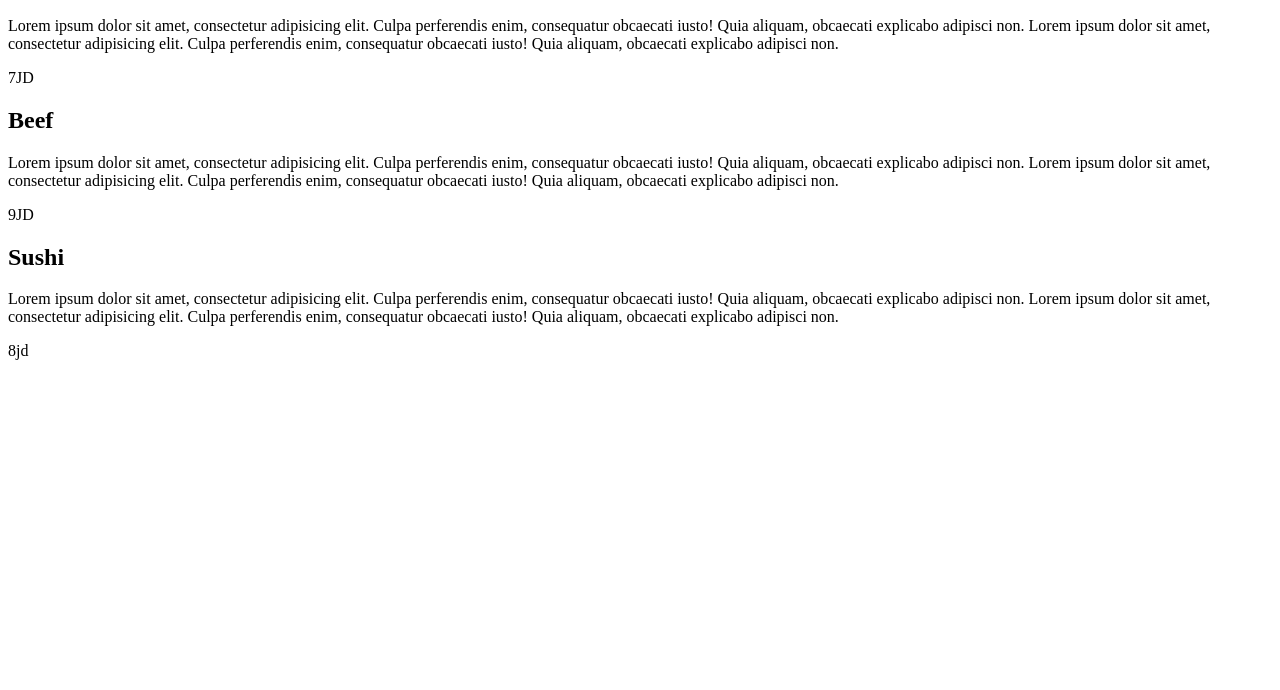
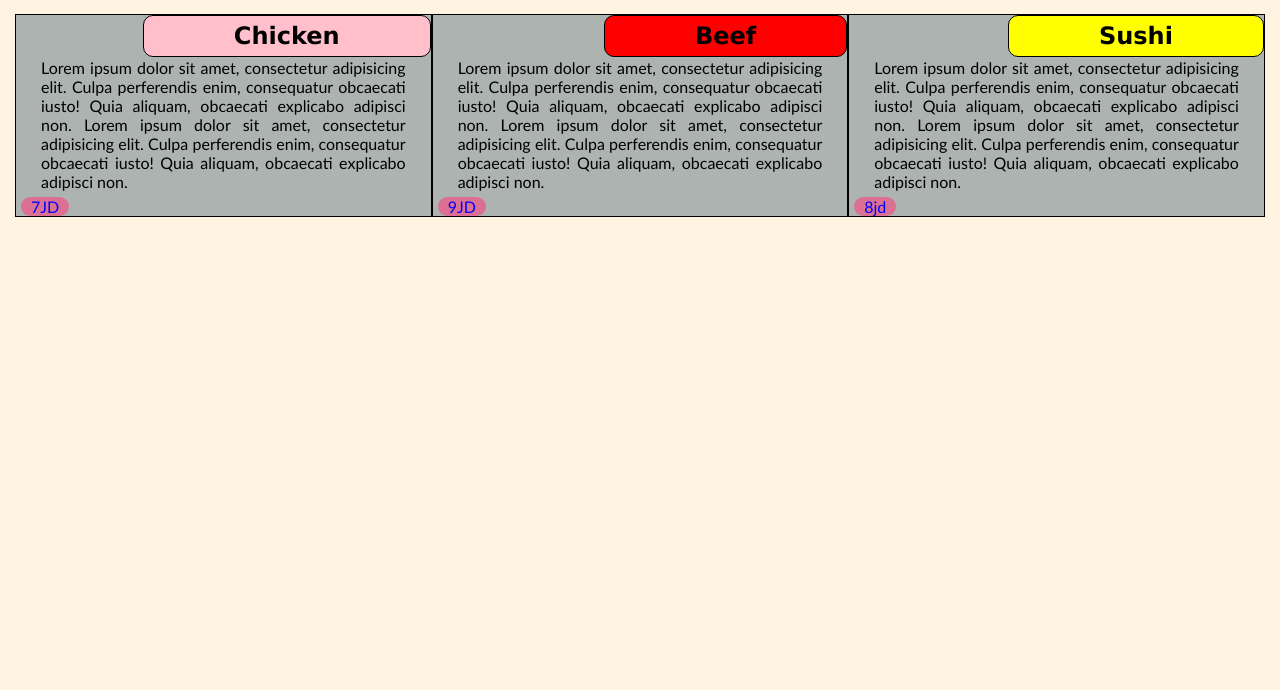
Before and after one commit to anastasia-121/malak_exam1, a plain HTML site: page index.html in a window 1280 px wide. Shown: the part 110-800 px from the top of the page. Drawn offline with Linux system fonts and the light colour scheme.

Commit message:
Update index.html

```diff
--- a/index.html
+++ b/index.html
@@ -5,7 +5,7 @@
   <meta name="viewport" content="width=device-width, initial-scale=1">
   <title>Al-Radi Malak</title>
   <link href="https://fonts.googleapis.com/css?family=Lato" rel="stylesheet">
-  <link rel="stylesheet" href="C:\Users\Pc\Desktop\myproject\css\1st_style.css">
+  <link rel="stylesheet" href="css\malak_exam1.css">
   <link rel="icon" type="image/png"  href="C:\Users\Pc\Desktop\university\برمجة الانترنت\assignments\images.png" >
 </head>
 
```
